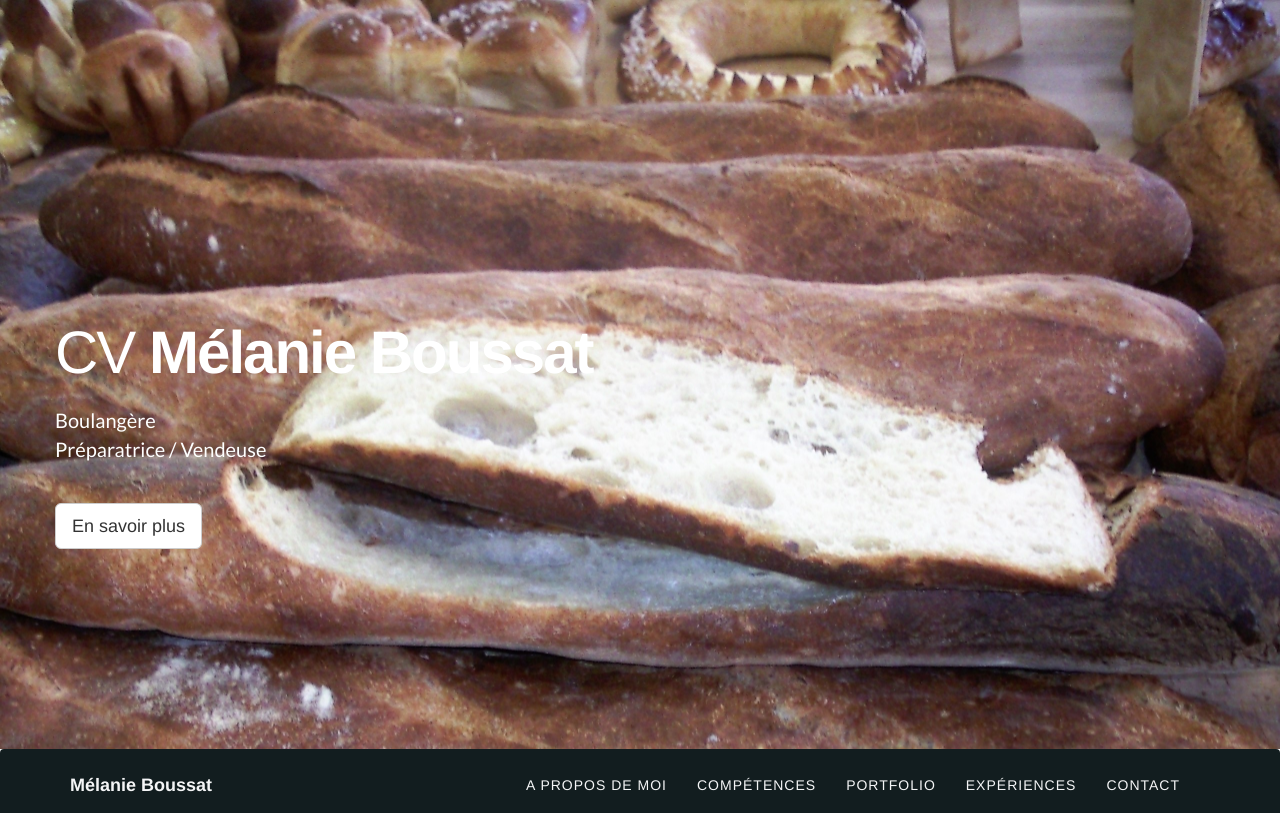
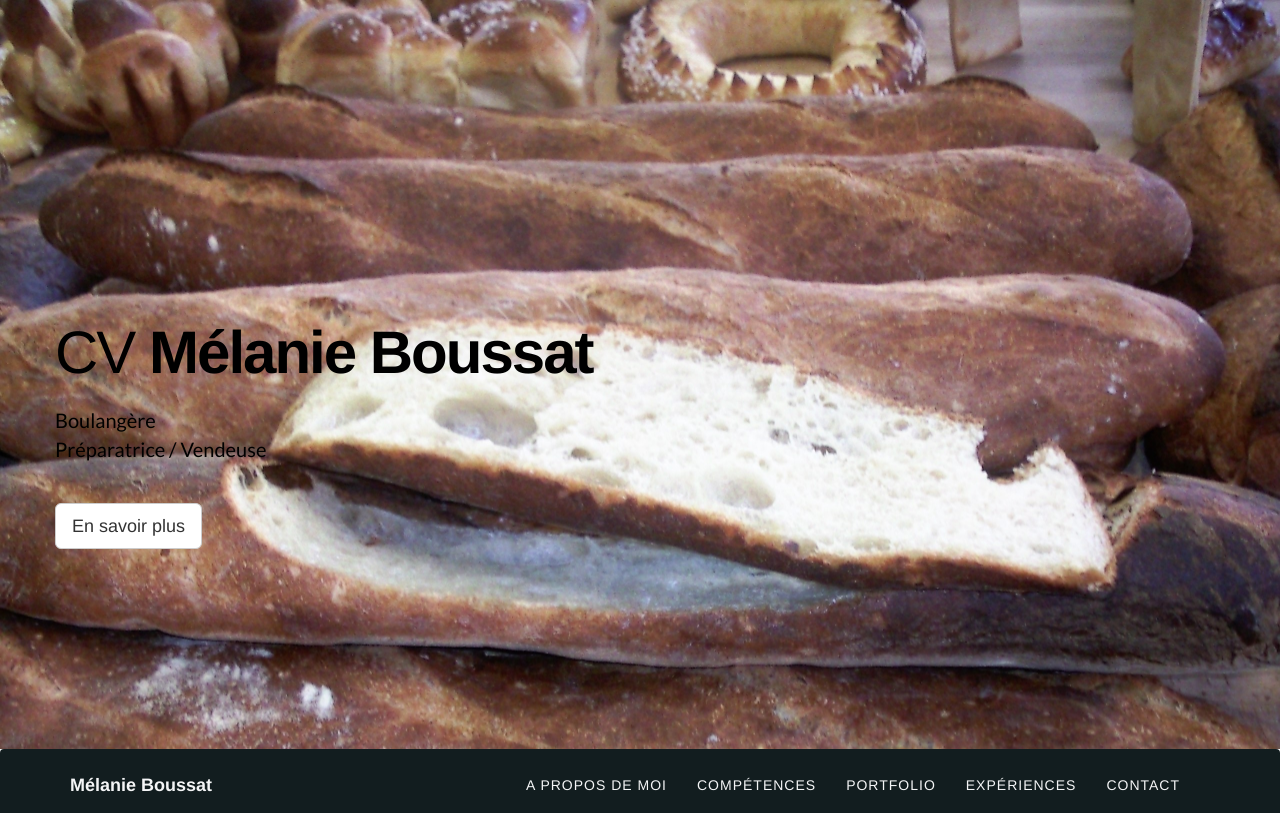
Before and after one commit to langston8182/cvmelanie, a website with bundled scripts: page app/index.html in a window 1280 px wide. Shown: the top 813 px of the page. Built offline with nearby package versions, Linux system fonts and the light colour scheme.

Commit message:
ajout cv

```diff
--- a/app/css/style.css
+++ b/app/css/style.css
@@ -647,6 +647,7 @@ a:focus, .btn:focus, .btn:active:focus, .btn.active:focus, .btn.focus, .btn:acti
 }
 .intro .name {
 	font-weight: 600;
+	color: black;
 }
 .intro .intro-text {
 	max-width: 75%;
--- a/app/index.html
+++ b/app/index.html
@@ -42,8 +42,8 @@
     <div class="container">
       <div class="row">
         <div class="intro-text">
-          <h1>CV <span class="name">Mélanie Boussat</span></h1>
-          <p>Boulangère<br />Préparatrice / Vendeuse</p>
+          <h1 style="color:black;">CV <span class="name">Mélanie Boussat</span></h1>
+          <p style="color:black;">Boulangère<br />Préparatrice / Vendeuse</p>
           <a href="#about" class="btn btn-default btn-lg page-scroll">En savoir plus</a> </div>
       </div>
     </div>
```
Also changed, not shown: 1 other file.
